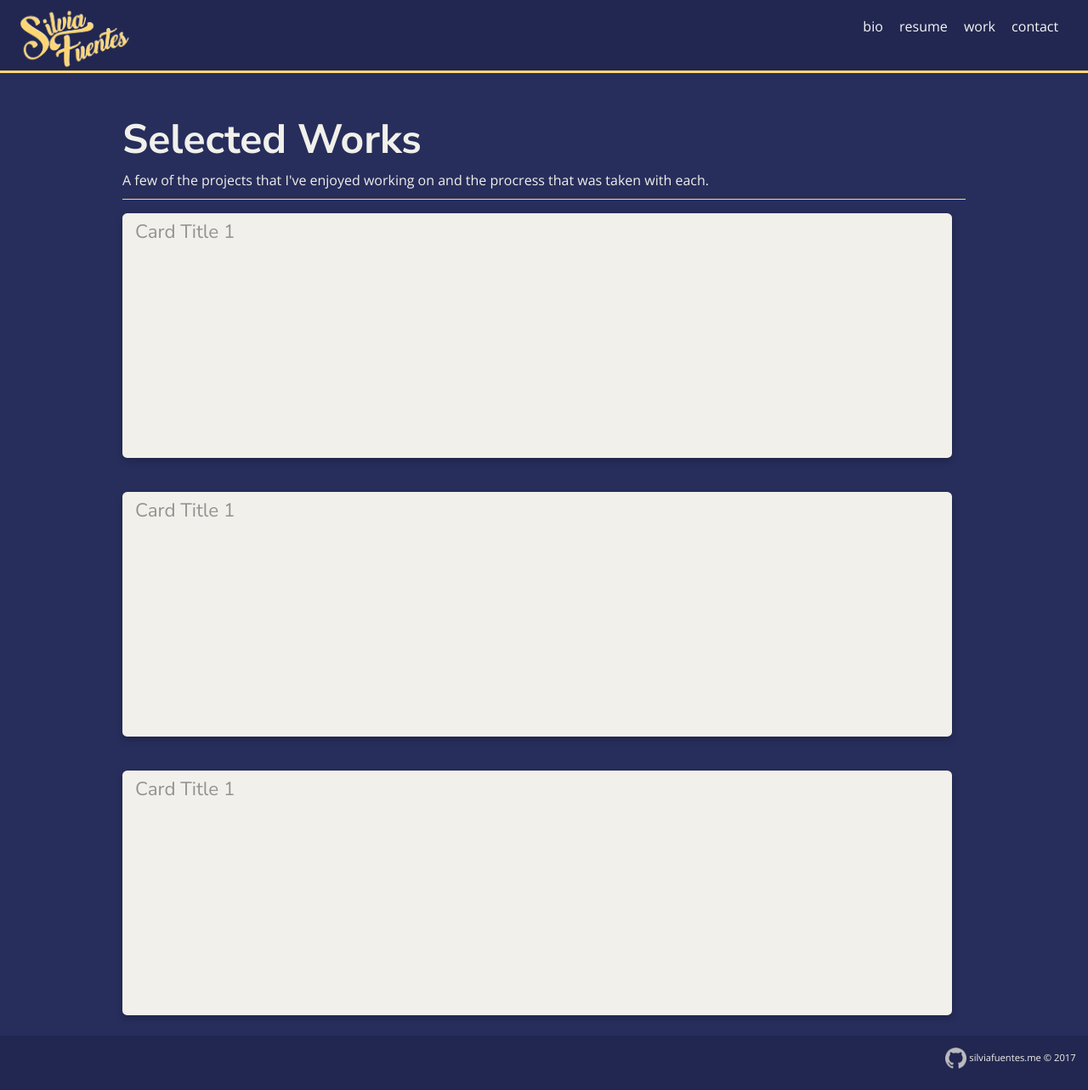
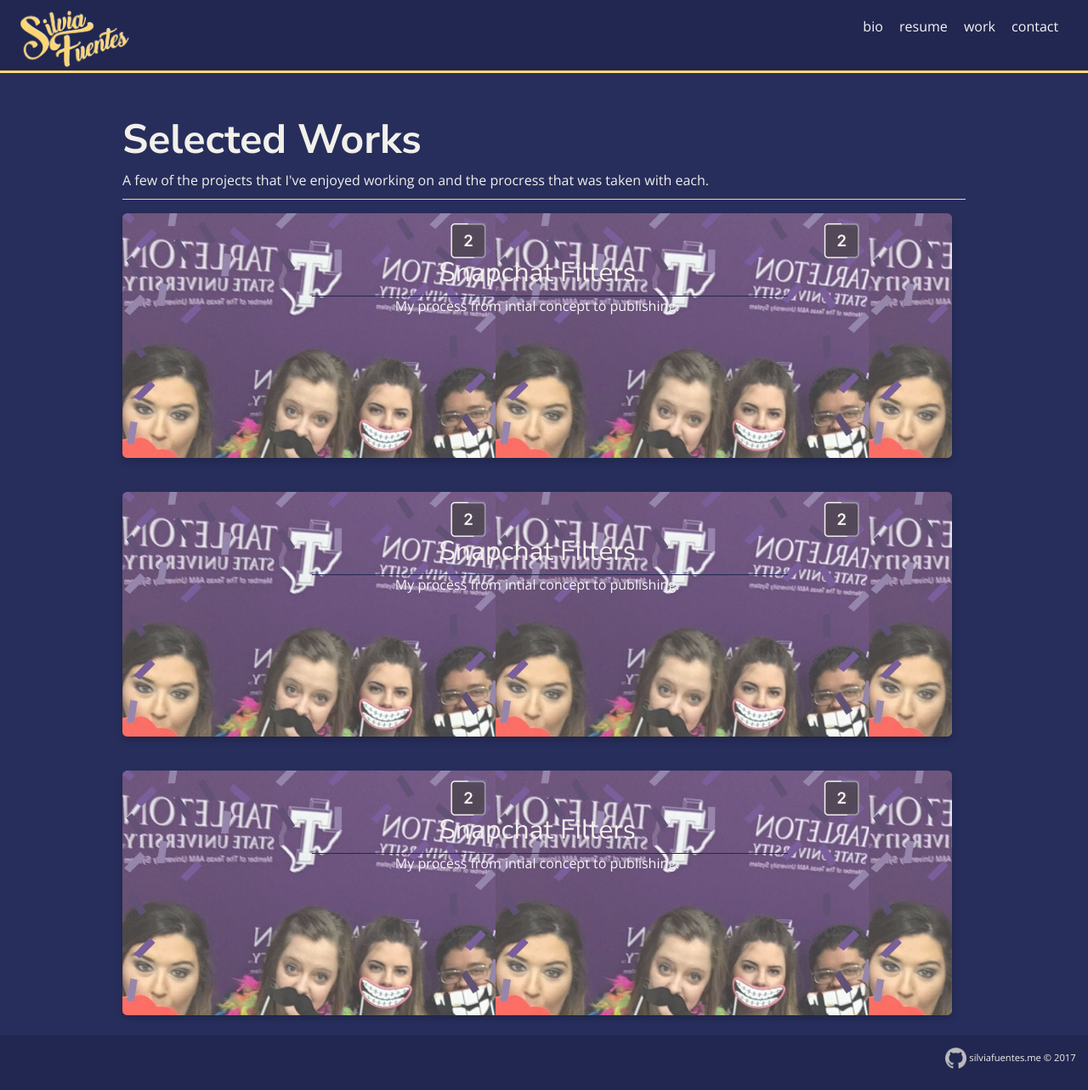
Before and after one commit to silviafuen/silviafuen.github.io, a Jekyll site: the page built from work/index.html, in a window 1280 px wide. Shown: the whole page at 85% size. Built offline with Jekyll 4.4.1, drawn with Linux system fonts in a browser that asks for light colours.

Commit message:
Major updates to display cards
small change in titling, upgrades to the display cards that now hover
and display content image.

```diff
--- a/css/works.css
+++ b/css/works.css
@@ -1,6 +1,11 @@
 body {
   color: #F1F0EA;
   background-color: #272E5C;
+}
+
+h3, a.p {
+  color: #F1F0EA;
+  text-align: center;
 }
 
 .frame {
@@ -18,28 +23,106 @@
   padding: 0;
 }
 
+.layer {
+  color: #FFD876;
+}
+
 .break {
-  height: 1px;
+  height: .05rem;
+  width: 35rem;
+  margin-left: 13rem;
   color: #222751;
   background-color: #222751;
-  border: 0;
-  margin: 0;
-  padding: 0;
+}
+
+.p1 {
+  background:
+    linear-gradient(
+      rgba(246, 243, 240, .15),
+      rgba(246, 243, 240, .15)
+    ),
+    url("/assets/posts/2016-12-05-snapchat-filters/filter-use.jpg");
+}
+
+.p2 {
+  background:
+    linear-gradient(
+      rgba(246, 243, 240, .15),
+      rgba(246, 243, 240, .15)
+    ),
+    url("/assets/posts/2016-12-05-snapchat-filters/filter-use.jpg");
+}
+
+.p3 {
+  background:
+    linear-gradient(
+      rgba(246, 243, 240, .15),
+      rgba(246, 243, 240, .15)
+    ),
+    url("/assets/posts/2016-12-05-snapchat-filters/filter-use.jpg");
+}
+
+
+#card:before{
+  position: absolute;
+  content:" ";
+  top:0;
+  left:0;
+  width:100%;
+  height:100%;
+  display: none;
+  border-radius: .35rem;
+  z-index:0;
+  background-color: rgba(255, 216, 118, 1);
+  opacity: .65;
+  transition: 0.8s;
+
+}
+
+#card:hover:before{
+  display: block;
 }
 
 #card {
+  background:
+    linear-gradient(
+      rgba(246, 243, 240, .25),
+      rgba(246, 243, 240, .25)
+    ),
+    url("/assets/posts/2016-12-05-snapchat-filters/filter-use.jpg");
+  background-size: 45%;
   align-items: center;
   margin:  1rem 0 1.5rem 0;
-  background-color: #F1F0EA;
+  padding-top: 2rem;
   height: 18rem;
   width: 61rem;
   border-radius: .35rem;
   box-shadow: 0 4px 8px 0 rgba(0,0,0,0.2);
-  transition: 0.3s;
+  transition: 0.8s;
+  position: relative;
 }
 
+
+
 #card:hover {
-    background-color: #FFD876;
-    opacity: .81;
+    background-color: rgba(255, 216, 118, .80);
+    opacity: .90;
+    transition: 0.9s;
     box-shadow: 0 8px 16px 0 rgba(0,0,0,0.2);
 }
+
+.cover-text {
+  text-align: center;
+  position:relative;
+  visibility:visible;
+}
+
+a.regular-link:hover {
+    color: #272E5C;
+    text-decoration: none;
+  }
+
+  #card:hover .cover-text {
+    visibility: visible;
+    transition: .9s;
+  }
--- a/work/index.html
+++ b/work/index.html
@@ -1,19 +1,45 @@
 ---
 layout: works
-title: Selected Works
+title: Past Work - Silvia Fuentes, Designer &#38; Developer
 ---
 <section class="frame">
 <h2>Selected Works</h2>
 <p> A few of the projects that I've enjoyed working on and the procress that was taken with each. </p>
 <hr class="divider">
 
-<div class="col-md-12" id="card">
-    <h4>Card Title 1</h4>
+
+<a href="/snapchat" class="regular-link">
+<div class="col-md-12 p1" id="card">
+  <span class="cover-text">
+    <h3>Snapchat Filters</h3>
+      <hr class="break" align="center">
+      <p> My process from intial concept to publishing. </p>
+    </span>
 </div>
-<div class="col-md-12" id="card">
-    <h4>Card Title 1</h4>
+</a>
+
+
+
+<a href="/snapchat" class="regular-link">
+<div class="col-md-12 p2" id="card">
+    <h3>Snapchat Filters</h3>
+    <span class="cover-text">
+    <hr class="break" align="center">
+    <p> My process from intial concept to publishing. </p>
+  </span>
 </div>
-<div class="col-md-12" id="card">
-    <h4>Card Title 1</h4>
+</a>
+
+
+
+<a href="/snapchat" class="regular-link">
+<div class="col-md-12 p3" id="card">
+    <h3>Snapchat Filters</h3>
+    <span class="cover-text">
+    <hr class="break" align="center">
+    <p> My process from intial concept to publishing. </p>
+  </span>
 </div>
+</a>
+
 </section>
```
Also changed, not shown: css/index.css (+66 -22 lines), index.html (+21 -10 lines).
